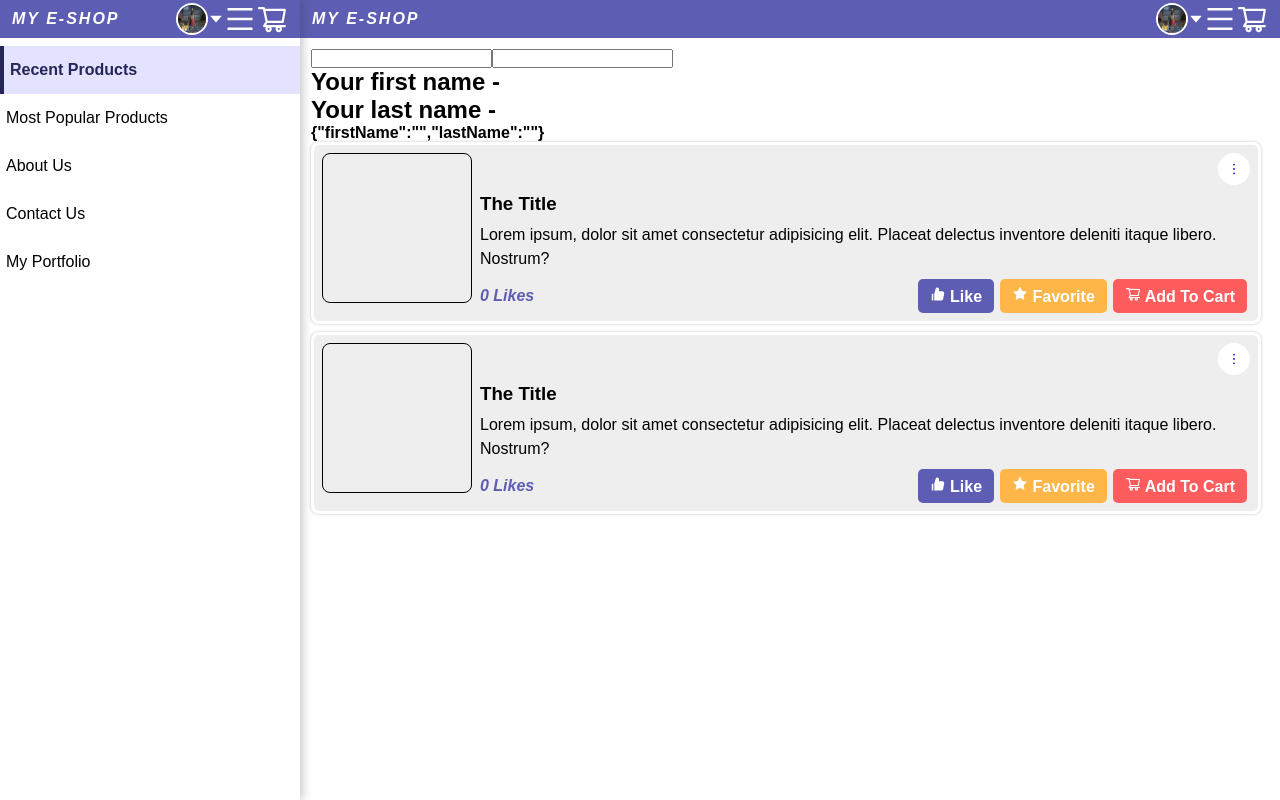
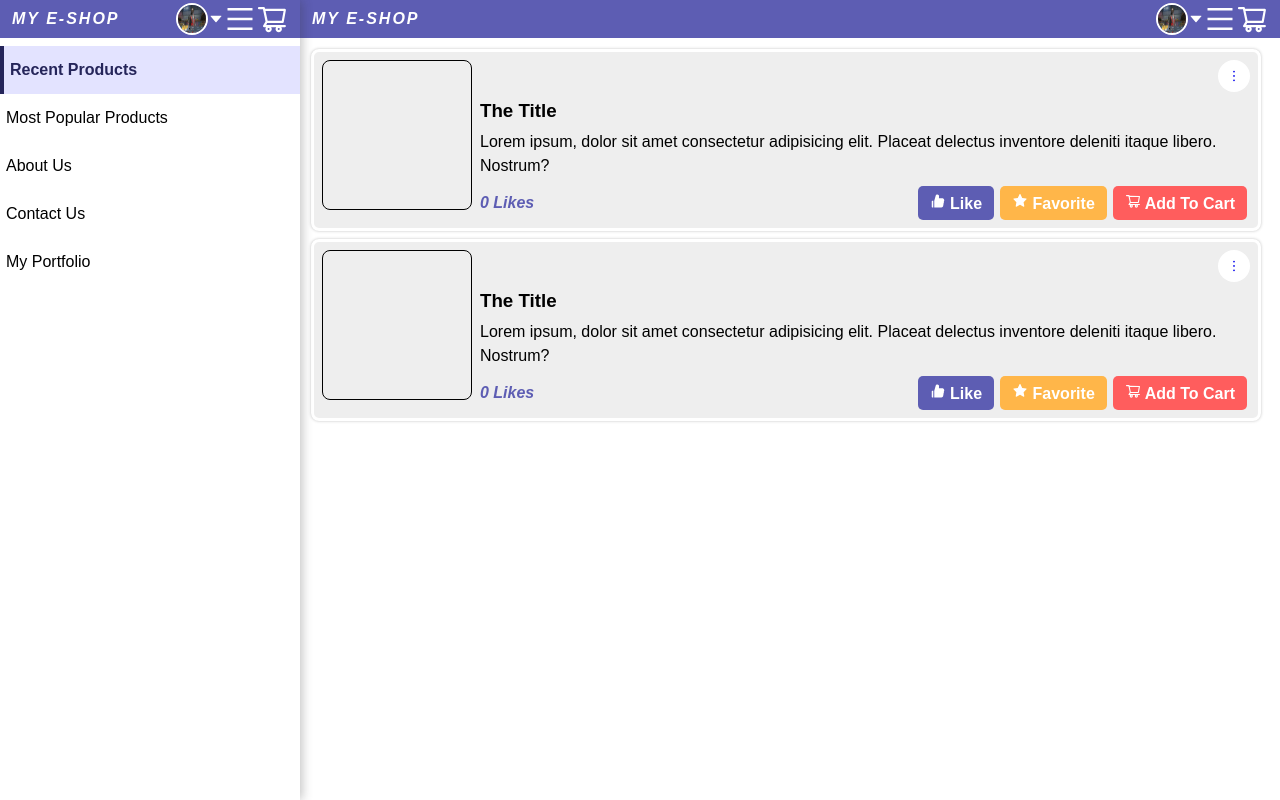
Before and after one commit to chineduogada/learning_react_hooks, a React (Create React App) app: page / in a window 1280 px wide. Built offline with nearby package versions, Linux system fonts and the light colour scheme.

Commit message:
refactor button propTypes

```diff
--- a/src/components/Button/Button.jsx
+++ b/src/components/Button/Button.jsx
@@ -27,5 +27,5 @@ export default function Button({
 }
 
 Button.propTypes = {
-  label: PropTypes.any.isRequired
+  children: PropTypes.any.isRequired
 };
--- a/src/components/Layout/Layout.jsx
+++ b/src/components/Layout/Layout.jsx
@@ -3,7 +3,7 @@ import "./Layout.scss";
 import Navbar from "../Navbar/Navbar";
 import Aside from "../Aside/Aside";
 import Products from "../Products/Products";
-import StateUseHook from "../StateUseHook";
+import Button from "../Button/Button";
 
 export default function Layout() {
   return (
@@ -14,7 +14,6 @@ export default function Layout() {
         <Navbar />
 
         <section className="layout__section">
-          <StateUseHook />
           <Products />
         </section>
       </main>
--- a/src/components/StateUseHook.jsx
+++ /dev/null
@@ -1,33 +0,0 @@
-import React, { useState } from "react";
-import Button from "./Button/Button";
-
-export default function StateUseHook() {
-  const [names, setNames] = useState({ firstName: "", lastName: "" });
-  const [items, setItems] = useState([]);
-
-  return (
-    <div>
-      <input
-        type="text"
-        value={names.firstName}
-        onChange={e => setNames({ ...names, firstName: e.currentTarget.value })}
-      />
-      <input
-        type="text"
-        value={names.lastName}
-        onChange={e => setNames({ ...names, lastName: e.currentTarget.value })}
-      />
-
-      <h2>Your first name - {names.firstName}</h2>
-      <h2>Your last name - {names.lastName}</h2>
-
-      <h4>{JSON.stringify(names)}</h4>
-
-      <ul>
-        {items.map(item => (
-          <li key={item.id}>{item.value}</li>
-        ))}
-      </ul>
-    </div>
-  );
-}
```
